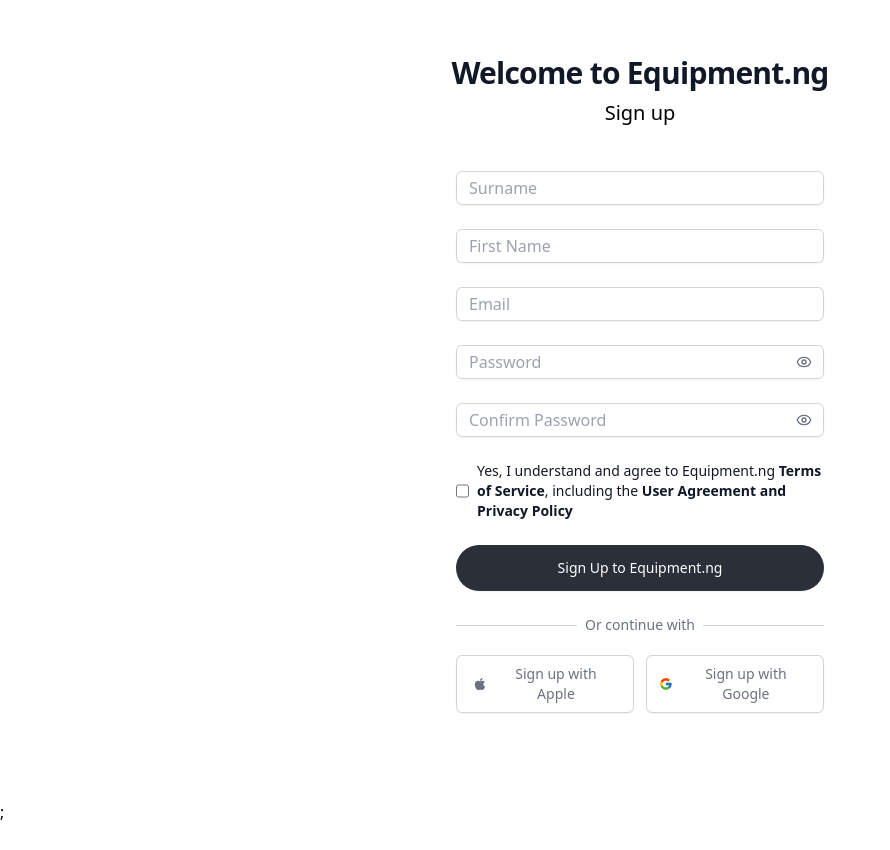
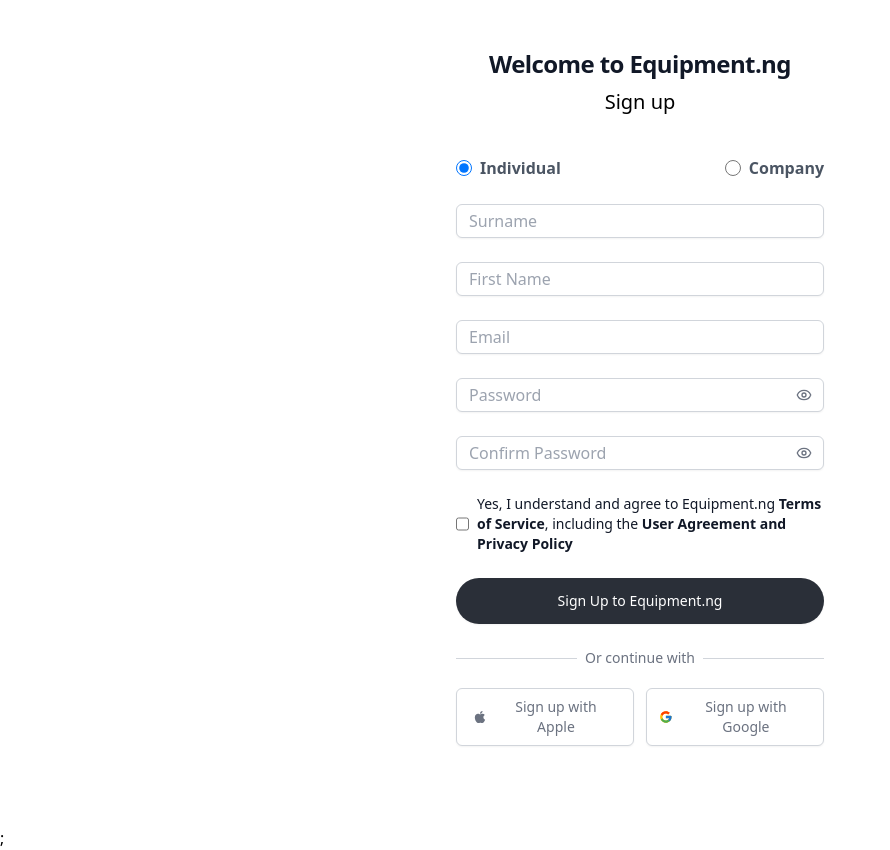
Before and after one commit to AyendiSimeon1/Euipmentng, a Next.js app: page /signup in a window 1280 px wide. Shown: the whole page, without its empty margins (0-890 px from the left). Before the commit the page ends 824 px from the top, so only its background shows below. Built offline with nearby package versions, Linux system fonts and the light colour scheme.

Commit message:
updated signup page

```diff
--- a/src/components/auth/signup.js
+++ b/src/components/auth/signup.js
@@ -18,6 +18,7 @@
   const { loading, error } = useSelector((state) => state.auth);
   const [showPassword, setShowPassword] = useState(false);
   const [showConfirmPassword, setShowConfirmPassword] = useState(false);
+  const [accountType, setAccointType] = useState('individual');
 
 
   const {
@@ -68,7 +69,7 @@
 
     <div className="min-h-screen bg-white flex flex-col justify-center py-12 sm:px-6 lg:px-8">
       <div className="sm:mx-auto sm:w-full sm:max-w-md">
-        <h2 className="text-center text-3xl font-bold tracking-tight text-gray-900">
+        <h2 className="text-center text-2xl font-bold tracking-tight text-gray-900">
           Welcome to Equipment.ng
         </h2>
         <ToastContainer
@@ -83,7 +84,33 @@
       <div className="mt-2 sm:mx-auto sm:w-full sm:max-w-md">
         <div className="bg-white py-8 sm:rounded-lg sm:px-10">
           <form className="space-y-6" onSubmit={handleSubmit(onSubmit)}>
-            <div>
+          <div className="flex justify-between">
+            <div className='flex justify-center space-x-6'>
+              <label className='flex items-center'>
+                <input
+                  type='radio'
+                  value='individual'
+                  checked={accountType === 'individual'}
+                  onChange={(e) => setAccointType(e.target.value)}
+                  className='form-radio h-4 w-4 text-[#2A2F38] border-gray-300 focus:ring-[#2A2F38] checked:bg-[#2A2F38] checked:hover:bg-[#2A2F38] checked:focus:bg-[#2A2F38]'
+                />
+                <span className='ml-2 font-bold text-gray-600'>Individual</span>
+              </label>
+            </div>
+            <div className='flex justify-center space-x-6'>
+            <label className='flex items-center'>
+              <input
+                type='radio'
+                value='company'
+                checked={accountType === 'company'}
+                onChange={(e) => setAccointType(e.target.value)}
+                className='form-radio h-4 w-4 text-gray-600'
+              />
+              <span className='ml-2 font-bold text-gray-600'>Company</span>
+            </label>
+          </div>
+          </div>
+            <div className=''>
               <input
                 {...register('surname', { required: 'Surname is required' })}
                 type="text"
@@ -124,7 +151,26 @@
                 <p className="mt-1 text-sm text-red-600">{errors.email.message}</p>
               )}
             </div>
+            {accountType === 'company' && (
+              <>
+              <div>
 
+                <input
+                  {...register('companyname', { required: accountType === 'company' })}
+                  placeholder='Company Name'
+                  className="mt-1 block w-full rounded-md border border-gray-300 px-3 py-2"
+                />
+              </div>
+              <div>
+
+                <input
+                  {...register('designation', { required: accountType === 'company' })}
+                  placeholder='Designation'
+                  className="mt-1 block w-full rounded-md border border-gray-300 px-3 py-2"
+                />
+              </div>
+            </>
+            )}
             <div>
               <div className="relative">
                 <input
--- a/src/redux/reducers/equipmentReducer.js
+++ b/src/redux/reducers/equipmentReducer.js
@@ -39,83 +39,7 @@
   };
 };
 
-// export const addEquipment = createAsyncThunk(
-//   'equipments/addEquipment',
-//   async (formDataObj, { rejectWithValue }) => {
-//     try {
-//       const token = localStorage.getItem('token');
 
-//       if (!token) {
-//         return rejectWithValue({ message: 'No authentication token found' });
-//       }
-
-//       // Create a new FormData instance
-//       const data = new FormData();
-
-//       // Add each field from formData to the new FormData instance
-//       Object.entries(formDataObj).forEach(([key, value]) => {
-//         if (key === 'images') {
-//           // Handle multiple images
-//           Array.from(value).forEach(image => {
-//             data.append('images', image);
-//           });
-//         } else if (key === 'video') {
-//           // Handle video
-//           if (value) {
-//             data.append('video', value);
-//           }
-//         } else {
-//           // Handle other fields
-//           data.append(key, value);
-//         }
-//       });
-
-//       const config = {
-//         headers: {
-//           'Authorization': `Bearer ${token}`,
-//           'Content-Type': 'multipart/form-data',
-//           'Accept': 'application/json'
-//         },
-//         // timeout: 30000,
-//         maxBodyLength: Infinity,
-//         maxContentLength: Infinity
-//       };
-
-//       console.log('Request config:', {
-//         headers: config.headers,
-//         url: `https://${BASEURL}/equipment/addequipment`
-//       });
-
-//       console.log('Sending request with data:', Object.fromEntries(data));
-
-//       const response = await axios.post(
-//         `https://${BASEURL}/equipment/addequipment`,
-//         data, // Fixed: Send data instead of formDataObj
-//         config
-//       );
-
-//       return response.data;
-//     } catch (error) {
-//       console.error('Add equipment error:', error);
-
-//       if (error.code === 'ERR_NETWORK') {
-//         return rejectWithValue({
-//           message: 'Network error - please check your connection and try again'
-//         });
-//       }
-
-//       if (error.response?.status === 500) {
-//         return rejectWithValue({
-//           message: error.response.data.error || 'Server error occurred'
-//         });
-//       }
-
-//       return rejectWithValue(
-//         error.response?.data || { message: 'Failed to add equipment' }
-//       );
-//     }
-//   }
-// );
 
 export const addEquipment = createAsyncThunk(
   'equipments/addEquipment',
@@ -179,7 +103,61 @@
   }
 );
 
-// Slice
+export const addToFavorites = createAsyncThunk(
+  'equipments/addToFavorites',
+  async (equipmentId, { rejectWithValue }) => {
+    try {
+      const token = localStorage.getItem('token');
+      const response = await axios.post(
+        `https://${BASEURL}/userfavorite/addfavorite`,
+        { equipmentId },
+        {
+          headers: { 'Authorization': `Bearer ${token}` }
+        }
+      );
+      return response.data;
+    } catch (error) {
+      return rejectWithValue(error.response.data);
+    }
+  }
+);
+
+export const fetchUserFavorites = createAsyncThunk(
+  'equipments/fetchUserFavorites',
+  async (_, { rejectWithValue }) => {
+    try {
+      const token = localStorage.getItem('token');
+      const response = await axios.get(
+        `https://${BASEURL}/userfavorite/usersfavorite`,
+        {
+          headers: { 'Authorization': `Bearer ${token}` }
+        }
+      );
+      return response.data;
+    } catch (error) {
+      return rejectWithValue(error.response.data);
+    }
+  }
+);
+
+export const removeFromFavorites = createAsyncThunk(
+  'equipments/removeFromFavorites',
+  async (favoriteId, { rejectWithValue }) => {
+    try {
+      const token = localStorage.getItem('token');
+      const response = await axios.delete(
+        `https://${BASEURL}/userfavorite/deletefavorite/${favoriteId}`,
+        {
+          headers: { 'Authorization': `Bearer ${token}` }
+        }
+      );
+      return { favoriteId, ...response.data };
+    } catch (error) {
+      return rejectWithValue(error.response.data);
+    }
+  }
+);
+
 const equipmentsSlice = createSlice({
   name: 'equipments',
   initialState,
@@ -246,7 +224,51 @@
       .addCase(deleteEquipment.rejected, (state, action) => {
         state.loading = false;
         state.error = action.payload?.message || 'Failed to delete equipment';
-      });
+      })
+      .addCase(addToFavorites.pending, (state) => {
+        state.loading = true;
+        state.error = null;
+      })
+      .addCase(addToFavorites.fulfilled, (state, action) => {
+        state.loading = false;
+        state.favorites.push(action.payload.newFavorite);
+        state.message = action.payload.message;
+      })
+      .addCase(addToFavorites.rejected, (state, action) => {
+        state.loading = false;
+        state.error = action.payload;
+      })
+
+      // Fetch favorites
+      .addCase(fetchUserFavorites.pending, (state) => {
+        state.loading = true;
+        state.error = null;
+      })
+      .addCase(fetchUserFavorites.fulfilled, (state, action) => {
+        state.loading = false;
+        state.favorites = action.payload;
+      })
+      .addCase(fetchUserFavorites.rejected, (state, action) => {
+        state.loading = false;
+        state.error = action.payload;
+      })
+
+      // Remove from favorites
+      .addCase(removeFromFavorites.pending, (state) => {
+        state.loading = true;
+        state.error = null;
+      })
+      .addCase(removeFromFavorites.fulfilled, (state, action) => {
+        state.loading = false;
+        state.favorites = state.favorites.filter(
+          fav => fav._id !== action.payload.favoriteId
+        );
+        state.message = 'Equipment removed from favorites';
+      })
+      .addCase(removeFromFavorites.rejected, (state, action) => {
+        state.loading = false;
+        state.error = action.payload;
+  });
   }
 });
 
```
